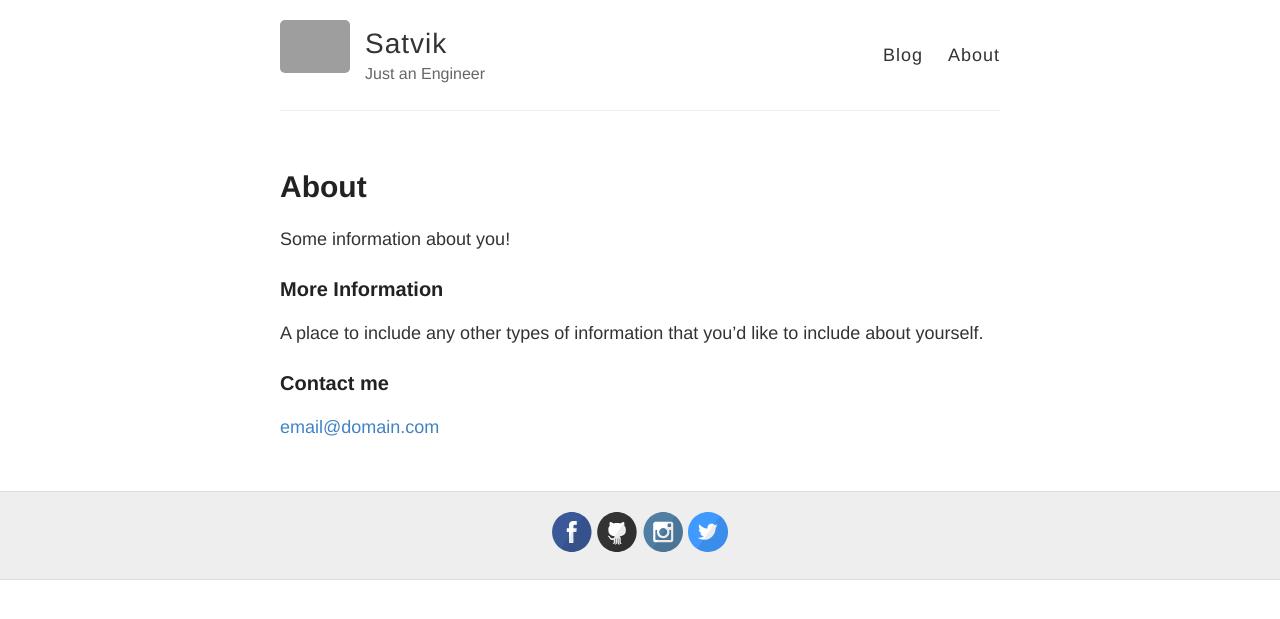
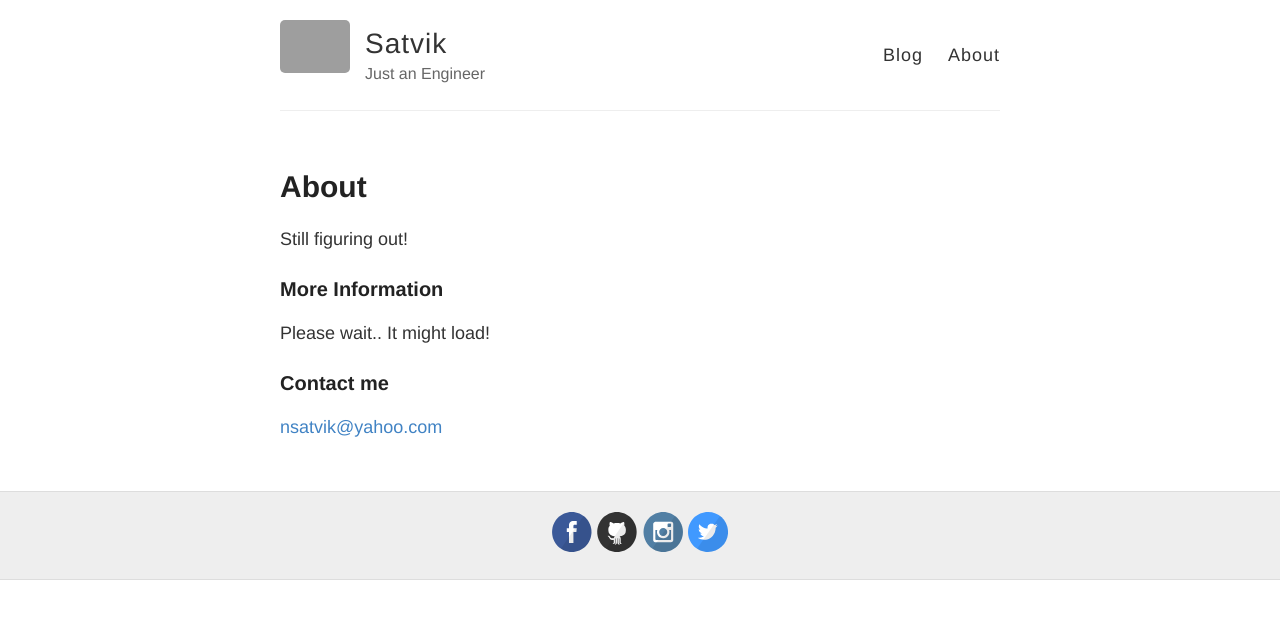
Before and after one commit to nsatvik/nsatvik.github.io, a Jekyll site: the page built from about.md, in a window 1280 px wide. Shown: the top 619 px of the page. Built offline with Jekyll 4.4.1, drawn with Linux system fonts in a browser that asks for light colours; grey boxes are pictures that could not be loaded.

Commit message:
About.md

```diff
--- a/about.md
+++ b/about.md
@@ -4,12 +4,12 @@ title: About
 permalink: /about/
 ---
 
-Some information about you!
+Still figuring out!
 
 ### More Information
 
-A place to include any other types of information that you'd like to include about yourself.
+Please wait.. It might load!
 
 ### Contact me
 
-[email@domain.com](mailto:email@domain.com)
+[nsatvik@yahoo.com](mailto:nsatvik@yahoo.com)
```
